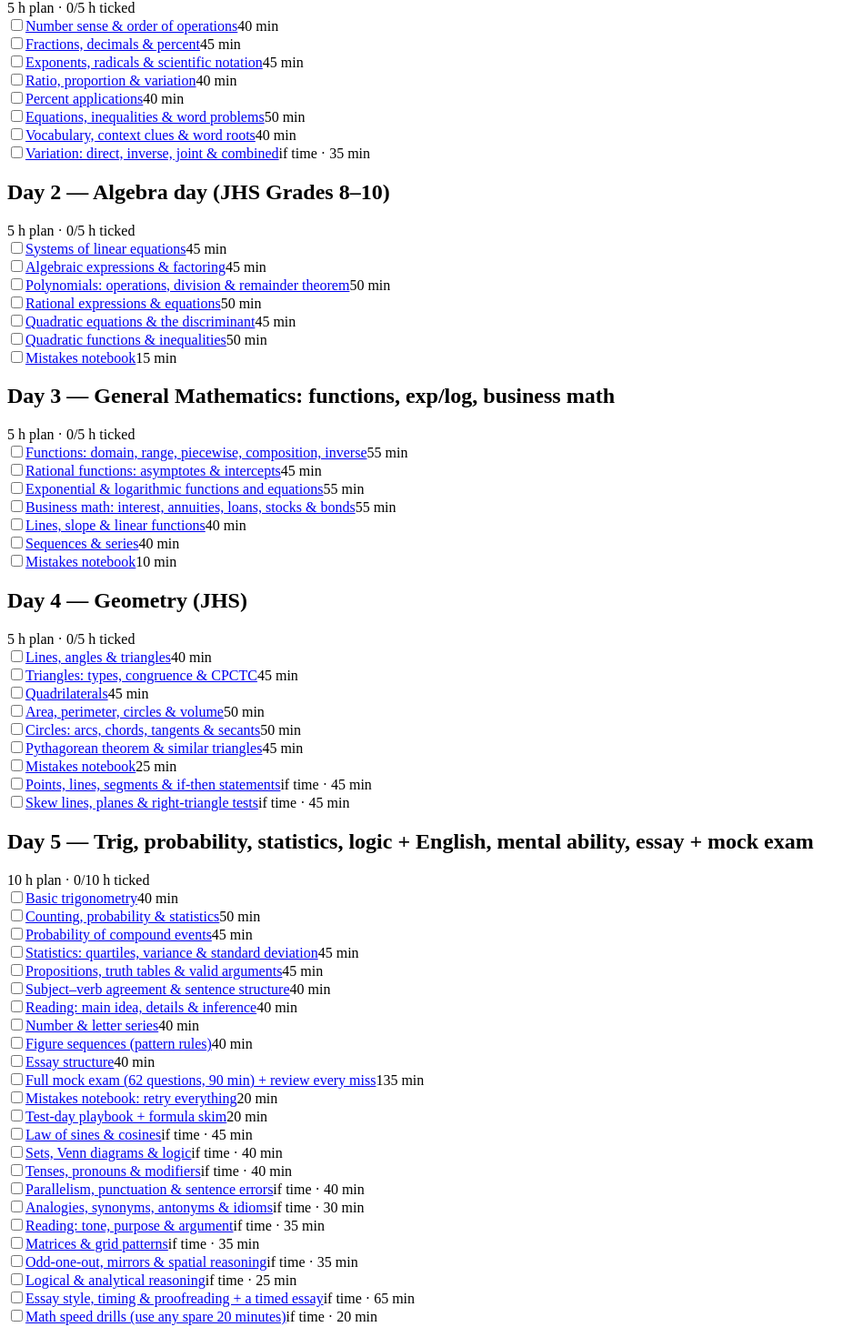
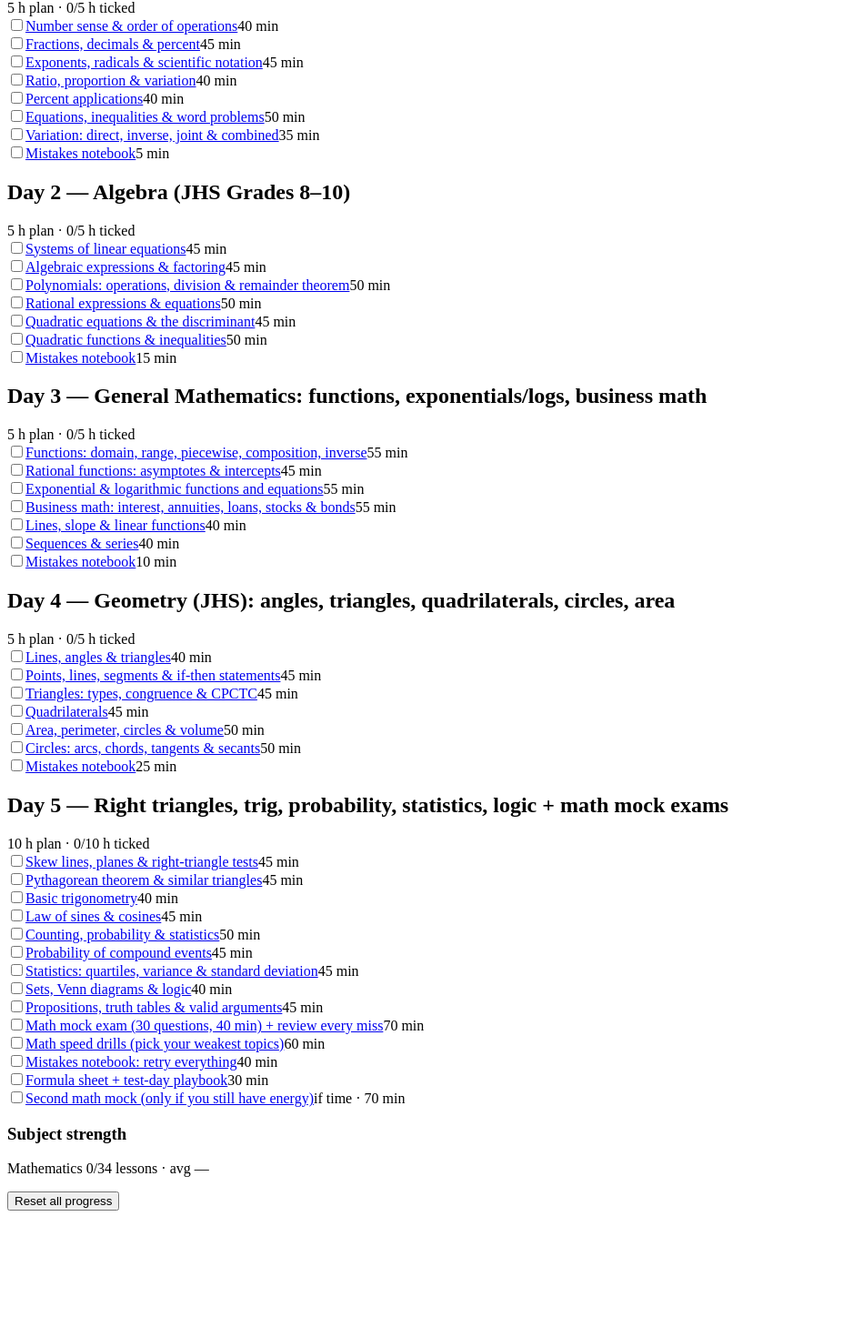
Before and after one commit to mannix-dean-marasigan/reviewer, a React (Vite) app: page / in a window 1280 px wide. Shown: the part 357-1827 px from the top of the page at 91% size, without its empty margins (0-949 px from the left). After the commit the page ends 1704 px from the top, so only its background shows below. Built offline with nearby package versions, Linux system fonts and the light colour scheme; the HTML template or start-up script is replaced by a standard one.

Commit message:
Math-only 5-day plan covering all 34 math lessons; math defaults for lessons, mock and dashboard
Co-Authored-By: Claude Sonnet 5.5 <noreply@anthropic.com>

```diff
--- a/src/content/extras.ts
+++ b/src/content/extras.ts
@@ -8,19 +8,19 @@ export const SUBJECTS: { id: Subject; label: string }[] = [
   { id: 'essay', label: 'Essay' },
 ]
 
-// 5 days: 5h, 5h, 5h, 5h, 10h = 30h. Items marked optional are extra if you have time; the rest fits the hours.
+// 5 days: 5h, 5h, 5h, 5h, 10h = 30h. MATH ONLY. Items marked optional are extra if you have time; the rest fits the hours.
 export const PLAN: PlanDay[] = [
-  { day: 1, hours: 5, theme: 'Number sense, fractions, exponents, ratio, percent, equations', items: [
+  { day: 1, hours: 5, theme: 'Foundations: numbers, fractions, exponents, ratio, percent, equations', items: [
     { label: 'Number sense & order of operations', minutes: 40, lesson: 'm-number-sense' },
     { label: 'Fractions, decimals & percent', minutes: 45, lesson: 'm-fractions' },
     { label: 'Exponents, radicals & scientific notation', minutes: 45, lesson: 'm-exponents' },
     { label: 'Ratio, proportion & variation', minutes: 40, lesson: 'm-ratio' },
     { label: 'Percent applications', minutes: 40, lesson: 'm-percent' },
     { label: 'Equations, inequalities & word problems', minutes: 50, lesson: 'm-equations' },
-    { label: 'Vocabulary, context clues & word roots', minutes: 40, lesson: 'e-vocab' },
-    { label: 'Variation: direct, inverse, joint & combined', minutes: 35, lesson: 'm-variation', optional: true },
+    { label: 'Variation: direct, inverse, joint & combined', minutes: 35, lesson: 'm-variation' },
+    { label: 'Mistakes notebook', minutes: 5, route: '/mistakes' },
   ] },
-  { day: 2, hours: 5, theme: 'Algebra day (JHS Grades 8–10)', items: [
+  { day: 2, hours: 5, theme: 'Algebra (JHS Grades 8–10)', items: [
     { label: 'Systems of linear equations', minutes: 45, lesson: 'm-systems' },
     { label: 'Algebraic expressions & factoring', minutes: 45, lesson: 'm-factoring' },
     { label: 'Polynomials: operations, division & remainder theorem', minutes: 50, lesson: 'm-polynomials' },
@@ -29,7 +29,7 @@ export const PLAN: PlanDay[] = [
     { label: 'Quadratic functions & inequalities', minutes: 50, lesson: 'm-quad-fn' },
     { label: 'Mistakes notebook', minutes: 15, route: '/mistakes' },
   ] },
-  { day: 3, hours: 5, theme: 'General Mathematics: functions, exp/log, business math', items: [
+  { day: 3, hours: 5, theme: 'General Mathematics: functions, exponentials/logs, business math', items: [
     { label: 'Functions: domain, range, piecewise, composition, inverse', minutes: 55, lesson: 'm-functions' },
     { label: 'Rational functions: asymptotes & intercepts', minutes: 45, lesson: 'm-rational-fn' },
     { label: 'Exponential & logarithmic functions and equations', minutes: 55, lesson: 'm-exp-log' },
@@ -38,42 +38,30 @@ export const PLAN: PlanDay[] = [
     { label: 'Sequences & series', minutes: 40, lesson: 'm-sequences' },
     { label: 'Mistakes notebook', minutes: 10, route: '/mistakes' },
   ] },
-  { day: 4, hours: 5, theme: 'Geometry (JHS)', items: [
+  { day: 4, hours: 5, theme: 'Geometry (JHS): angles, triangles, quadrilaterals, circles, area', items: [
     { label: 'Lines, angles & triangles', minutes: 40, lesson: 'm-angles' },
+    { label: 'Points, lines, segments & if-then statements', minutes: 45, lesson: 'g-basics' },
     { label: 'Triangles: types, congruence & CPCTC', minutes: 45, lesson: 'g-congruence' },
     { label: 'Quadrilaterals', minutes: 45, lesson: 'g-quads' },
     { label: 'Area, perimeter, circles & volume', minutes: 50, lesson: 'm-shapes' },
     { label: 'Circles: arcs, chords, tangents & secants', minutes: 50, lesson: 'g-circles' },
+    { label: 'Mistakes notebook', minutes: 25, route: '/mistakes' },
+  ] },
+  { day: 5, hours: 10, theme: 'Right triangles, trig, probability, statistics, logic + math mock exams', items: [
+    { label: 'Skew lines, planes & right-triangle tests', minutes: 45, lesson: 'g-lines-planes' },
     { label: 'Pythagorean theorem & similar triangles', minutes: 45, lesson: 'm-similar' },
-    { label: 'Mistakes notebook', minutes: 25, route: '/mistakes' },
-    { label: 'Points, lines, segments & if-then statements', minutes: 45, lesson: 'g-basics', optional: true },
-    { label: 'Skew lines, planes & right-triangle tests', minutes: 45, lesson: 'g-lines-planes', optional: true },
-  ] },
-  { day: 5, hours: 10, theme: 'Trig, probability, statistics, logic + English, mental ability, essay + mock exam', items: [
     { label: 'Basic trigonometry', minutes: 40, lesson: 'm-trig' },
+    { label: 'Law of sines & cosines', minutes: 45, lesson: 'm-trig2' },
     { label: 'Counting, probability & statistics', minutes: 50, lesson: 'm-counting' },
     { label: 'Probability of compound events', minutes: 45, lesson: 'm-probability' },
     { label: 'Statistics: quartiles, variance & standard deviation', minutes: 45, lesson: 'm-stats' },
+    { label: 'Sets, Venn diagrams & logic', minutes: 40, lesson: 'm-sets' },
     { label: 'Propositions, truth tables & valid arguments', minutes: 45, lesson: 'm-logic' },
-    { label: 'Subject–verb agreement & sentence structure', minutes: 40, lesson: 'e-grammar-sva' },
-    { label: 'Reading: main idea, details & inference', minutes: 40, lesson: 'r-basics' },
-    { label: 'Number & letter series', minutes: 40, lesson: 'a-series' },
-    { label: 'Figure sequences (pattern rules)', minutes: 40, lesson: 'a-patterns' },
-    { label: 'Essay structure', minutes: 40, lesson: 'essay-structure' },
-    { label: 'Full mock exam (62 questions, 90 min) + review every miss', minutes: 135, route: '/mock' },
-    { label: 'Mistakes notebook: retry everything', minutes: 20, route: '/mistakes' },
-    { label: 'Test-day playbook + formula skim', minutes: 20, route: '/cheatsheet' },
-    { label: 'Law of sines & cosines', minutes: 45, lesson: 'm-trig2', optional: true },
-    { label: 'Sets, Venn diagrams & logic', minutes: 40, lesson: 'm-sets', optional: true },
-    { label: 'Tenses, pronouns & modifiers', minutes: 40, lesson: 'e-tenses-pronouns', optional: true },
-    { label: 'Parallelism, punctuation & sentence errors', minutes: 40, lesson: 'e-sentence-errors', optional: true },
-    { label: 'Analogies, synonyms, antonyms & idioms', minutes: 30, lesson: 'e-word-relations', optional: true },
-    { label: 'Reading: tone, purpose & argument', minutes: 35, lesson: 'r-strategy', optional: true },
-    { label: 'Matrices & grid patterns', minutes: 35, lesson: 'a-matrices', optional: true },
-    { label: 'Odd-one-out, mirrors & spatial reasoning', minutes: 35, lesson: 'a-odd-spatial', optional: true },
-    { label: 'Logical & analytical reasoning', minutes: 25, lesson: 'a-logic', optional: true },
-    { label: 'Essay style, timing & proofreading + a timed essay', minutes: 65, lesson: 'essay-practice', optional: true },
-    { label: 'Math speed drills (use any spare 20 minutes)', minutes: 20, route: '/drills', optional: true },
+    { label: 'Math mock exam (30 questions, 40 min) + review every miss', minutes: 70, route: '/mock' },
+    { label: 'Math speed drills (pick your weakest topics)', minutes: 60, route: '/drills' },
+    { label: 'Mistakes notebook: retry everything', minutes: 40, route: '/mistakes' },
+    { label: 'Formula sheet + test-day playbook', minutes: 30, route: '/cheatsheet' },
+    { label: 'Second math mock (only if you still have energy)', minutes: 70, route: '/mock', optional: true },
   ] },
 ]
 
--- a/src/pages/Dashboard.tsx
+++ b/src/pages/Dashboard.tsx
@@ -16,7 +16,7 @@ export default function Dashboard() {
   const studiedToday = st.minutes[today()] ?? 0
   const mocks = st.mocks
   const lastMock = mocks[mocks.length - 1]
-  const bySubject = SUBJECTS.map(s => {
+  const bySubject = SUBJECTS.filter(s => s.id === 'math').map(s => {
     const ls = LESSONS.filter(l => l.subject === s.id)
     const scores = ls.map(l => st.done[l.id]).filter((x): x is number => x !== undefined)
     return { ...s, total: ls.length, done: scores.length, avg: scores.length ? Math.round(scores.reduce((a, b) => a + b, 0) / scores.length) : null }
@@ -26,7 +26,7 @@ export default function Dashboard() {
   return (
     <>
       <h1>You can pass this. Here's the plan. 💪</h1>
-      <p className="muted">5 days · {totalMin / 60} study hours · math gets the biggest slice. Do the checklist for the day, in order, and don't skip the quizzes: they are where the learning sticks.</p>
+      <p className="muted">5 days · {totalMin / 60} study hours · math only, as you asked. Do the checklist for the day, in order, and don't skip the quizzes: they are where the learning sticks.</p>
 
       <div className="card">
         <div className="stat">
--- a/src/pages/Lessons.tsx
+++ b/src/pages/Lessons.tsx
@@ -14,7 +14,7 @@ import type { Block, Lesson, Question, Subject } from '../types'
 
 export function LessonList() {
   const st = useStore()
-  const [filter, setFilter] = useState<Subject | 'all'>('all')
+  const [filter, setFilter] = useState<Subject | 'all'>('math')
   const list = LESSONS.filter(l => filter === 'all' || l.subject === filter)
   const total = LESSONS.reduce((a, l) => a + lessonPool(l).length, 0)
   return (
--- a/src/pages/Mock.tsx
+++ b/src/pages/Mock.tsx
@@ -44,7 +44,7 @@ const TIMES = { full: 90, math: 40, mental: 25, english: 35 }
 
 export default function Mock() {
   const st = useStore()
-  const [kind, setKind] = useState<keyof typeof TIMES>('full')
+  const [kind, setKind] = useState<keyof typeof TIMES>('math')
   const [run, setRun] = useState<{ items: Item[]; seed: number } | null>(null)
   if (run) return <Runner items={run.items} minutes={TIMES[kind]} kind={kind} onExit={() => setRun(null)} />
   return (
```
Also changed, not shown: 1 other file (tests, documents, lock files or other folders).
